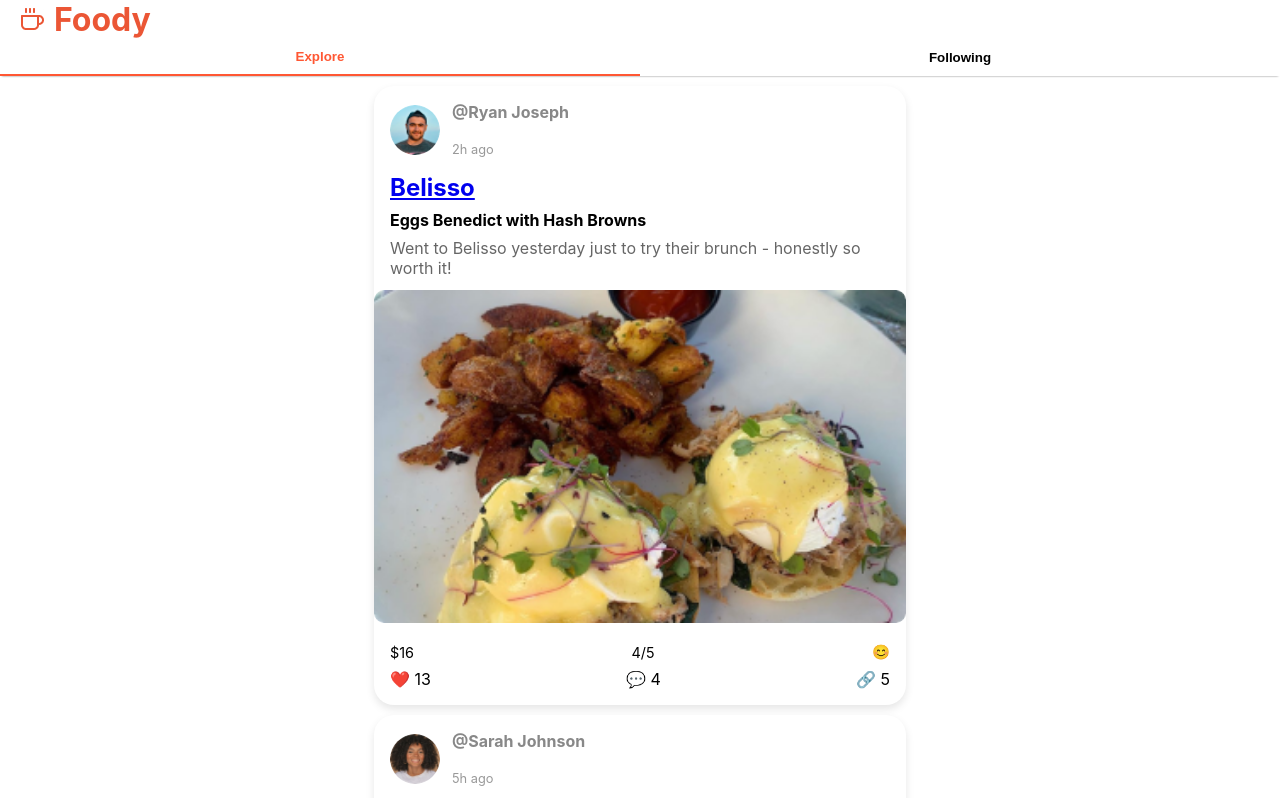
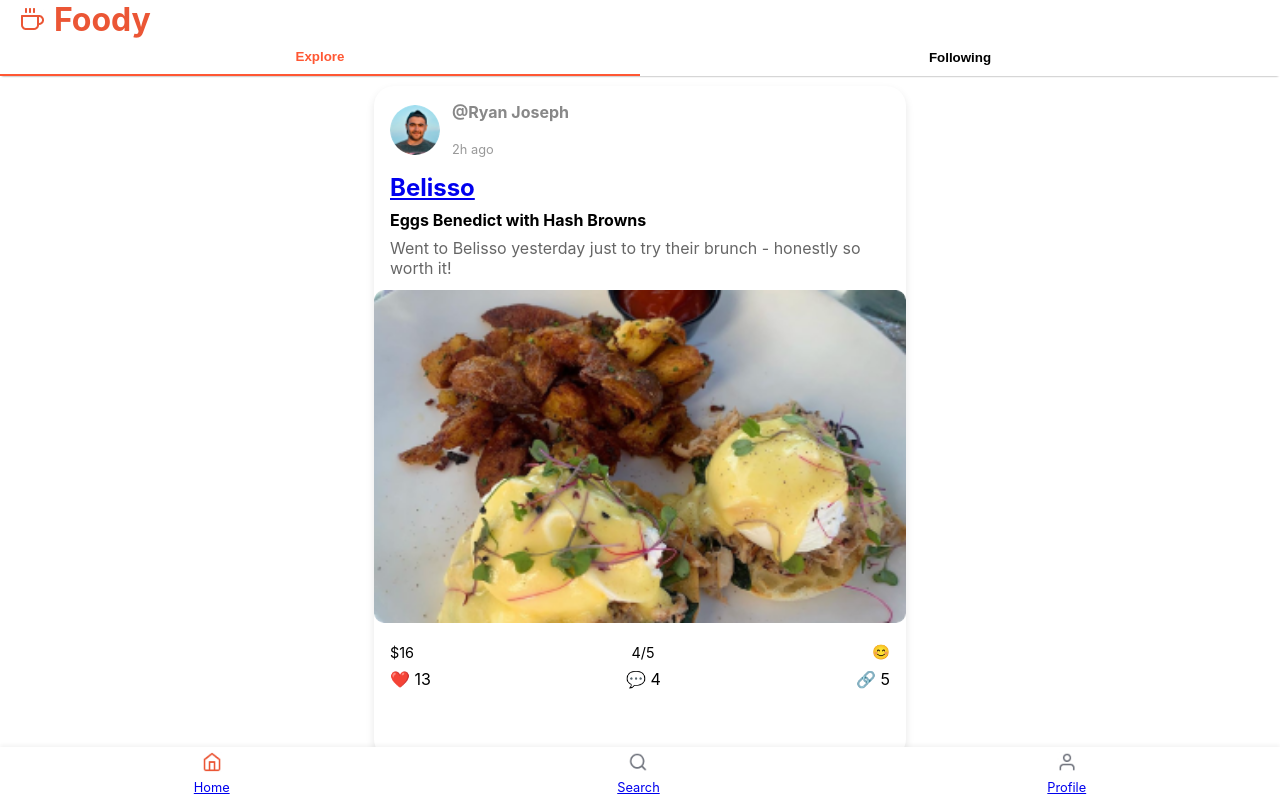
Before and after one commit to akaChenshunCodeMaster/productathon, a React (Create React App) app in the folder foody/: page / in a window 1280 px wide. Shown: the top 798 px of the page. Built offline with nearby package versions, Linux system fonts and the light colour scheme.

Commit message:
Added stationary nav bar and saved button change

```diff
--- a/foody/src/components/NavBar.css
+++ b/foody/src/components/NavBar.css
@@ -4,24 +4,27 @@
     justify-content: space-around;
     align-items: center;
     background-color: #fff; /* Or any other color as per your design */
-    padding: 5px 0; /* Reduced padding for a smaller bar */
-    /* Removed position: fixed and related properties */
-    width: 100%; /* Full width */
-    box-shadow: 0 2px 4px rgba(0, 0, 0, 0.05); /* Optional: lighter shadow for subtlety */
+    padding: 5px 0; /* Padding for the bar */
+    position: fixed; /* Stick it to the bottom */
+    bottom: 0; /* At the bottom of the page */
+    left: 0; /* Stretch from the left */
+    right: 0; /* To the right, ensures full width */
+    box-shadow: 0 -2px 4px rgba(0, 0, 0, 0.05); /* Shadow to lift the bar off the page */
+    z-index: 1000; /* Ensure it's above other content */
 }
 
 .nav-item {
     text-align: center;
-    padding: 0 10px; /* Reduced padding around the nav items */
+    padding: 0 10px; /* Padding around the nav items */
 }
 
 .nav-item img { /* Assuming you're using images for icons */
-    width: 20px; /* Smaller icons */
+    width: 20px; /* Icon size */
     height: auto; /* Maintain aspect ratio */
     margin-bottom: 4px; /* Space above the text */
 }
 
 .nav-item span {
     display: block;
-    font-size: 0.8em; /* Smaller text */
+    font-size: 0.8em; /* Text size */
 }
--- a/foody/src/components/PostCard.css
+++ b/foody/src/components/PostCard.css
@@ -7,6 +7,7 @@
     box-shadow: 0 4px 8px rgba(0, 0, 0, 0.1); /* Slightly larger shadow for depth */
     max-width: 500px; /* Maximum width of the card */
     width: 100%; /* Make it responsive */
+    padding-bottom: 70px;
   }
 
   .post-header {
--- a/foody/src/components/ProfilePage.css
+++ b/foody/src/components/ProfilePage.css
@@ -7,6 +7,7 @@
   gap: 20px;
   border-radius: 23px;
   background: var(--White, #FFF);
+
 }
 
 .profileCard {
--- a/foody/src/components/RestaurantPage.css
+++ b/foody/src/components/RestaurantPage.css
@@ -6,6 +6,7 @@
     padding: 20px; /* Add padding around the content */
     box-shadow: 0 4px 8px rgba(0, 0, 0, 0.2); /* Shadow for the whole page */
     border-radius: 20px; /* Rounded corners for the page */
+    padding-bottom: 70px;
   }
 
   .restaurant-image {
@@ -104,6 +105,10 @@
     /* Other button styles */
   }
 
+  .save-restaurant-button.saved {
+    background-color: green;
+  }
+
   @media (max-width: 600px) {
     .restaurant-page {
       border-radius: 0; /* Remove rounded corners on smaller screens */
--- a/foody/src/components/RestaurantPage.js
+++ b/foody/src/components/RestaurantPage.js
@@ -1,4 +1,4 @@
-import React from 'react';
+import React, { useState } from 'react';
 import './RestaurantPage.css'; // Make sure to create and style this CSS file
 import restaurantpic from '../assets/restaurant.jpg';
 import mapImage from '../assets/map.jpg';
@@ -8,6 +8,13 @@ import sashimi from '../assets/sashimi.jpg';
 
 
 const RestaurantPage = () => {
+
+
+    const [isSaved, setIsSaved] = useState(false);
+
+    const handleSave = () => {
+      setIsSaved(!isSaved);
+    };
 
   // Hardcoded data for the restaurant page
   const restaurant = {
@@ -79,7 +86,13 @@ const RestaurantPage = () => {
         </div>
       </div>
 
-      <button className="save-restaurant-button">Save restaurant</button>
+      <button
+        className={`save-restaurant-button ${isSaved ? 'saved' : ''}`}
+        onClick={handleSave}
+      >
+        {isSaved ? 'Saved' : 'Save restaurant'}
+      </button>
+
     </div>
   );
 };
--- a/foody/src/components/SearchPage.css
+++ b/foody/src/components/SearchPage.css
@@ -1,6 +1,7 @@
 /* SearchPage.css */
 .search-page {
     padding: 20px;
+    padding-bottom: 70px;
   }
 
   .search-bar {
--- a/foody/src/styles/global.css
+++ b/foody/src/styles/global.css
@@ -2,13 +2,14 @@
 body, html {
     margin: 0;
     padding: 0;
-    height: 100%;
   }
 
   .smartphone-container {
-    max-width: 375px; /* This is a typical smartphone width */
-    margin: 0 auto; /* Centers the container */
-    height: 100%;
-    box-shadow: 0 0 10px rgba(0,0,0,0.5); /* Optional: Adds a shadow for visual effect */
-    overflow: hidden; /* Prevents scrolling on the x-axis */
-  }
+    max-width: 375px;
+  margin: 0 auto;
+  /* Removed height: 100%; to allow natural document flow */
+  box-shadow: 0 0 10px rgba(0,0,0,0.5);
+  overflow-x: hidden;
+  /* Padding-bottom should be at least the height of the nav bar or more */
+  padding-bottom: 100px; /* Adjust this value if your navbar is taller */
+}
```
Lines whose indentation alone changed are shown as unchanged.
